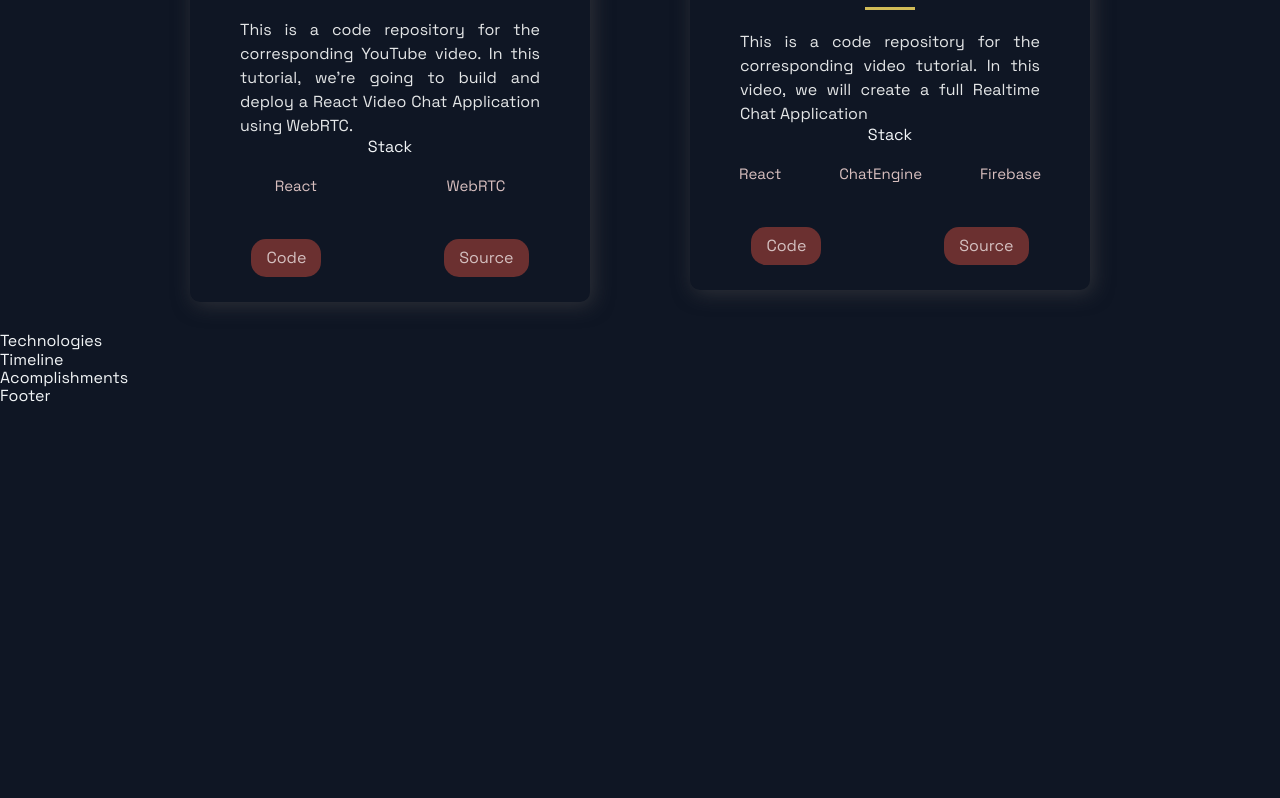
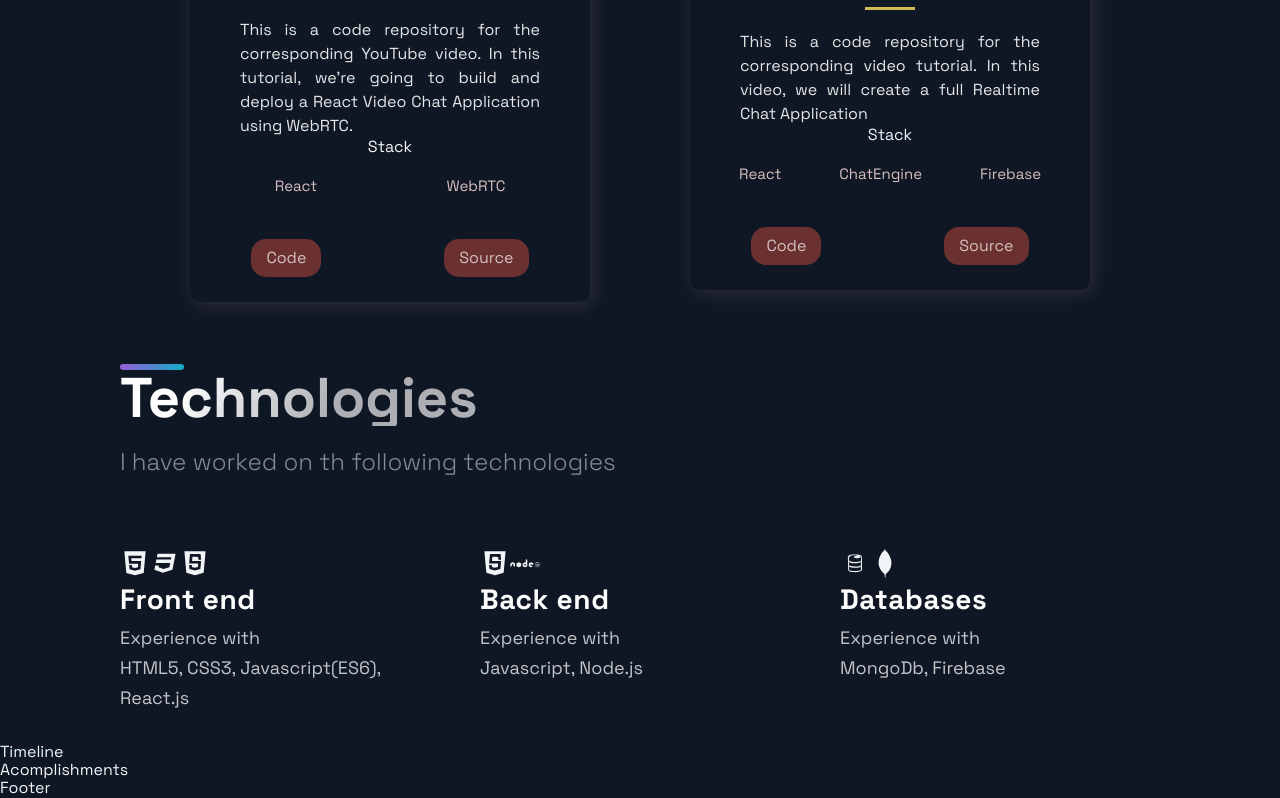
Before and after one commit to Harshil-Dalal5121/porfolio, a Next.js app: page / in a window 1280 px wide. Shown: the part 1758-2556 px from the top of the page. Before the commit the page ends 2164 px from the top, so only its background shows below. Built offline with nearby package versions, Linux system fonts and the light colour scheme.

Commit message:
Technologies added

```diff
--- a/src/components/Technologies/Technologies.js
+++ b/src/components/Technologies/Technologies.js
@@ -1,12 +1,52 @@
 import React from 'react';
-import { DiFirebase, DiReact, DiZend } from 'react-icons/di';
+import { DiCss3Full, DiCssTricks, DiFirebase, DiHtml5, DiJavascript, DiMongodb, DiNodejs, DiReact, DiRequirejs, DiSqllite, DiZend } from 'react-icons/di';
 import { Section, SectionDivider, SectionText, SectionTitle } from '../../styles/GlobalComponents';
 import { List, ListContainer, ListItem, ListParagraph, ListTitle } from './TechnologiesStyles';
 
-const Technologies = () =>  (
-  <div>
-    Technologies
-  </div>
+const Technologies = () => (
+  <Section id="tech">
+    <SectionDivider />
+    <SectionTitle>Technologies</SectionTitle>
+    <SectionText>
+      I have worked on th following technologies
+    </SectionText>
+    <List>
+      <ListItem>
+        <DiHtml5 size="3rem" />
+        <DiCss3Full size="3rem" />
+        <DiJavascript size="3rem" />
+        <ListContainer>
+          <ListTitle>Front end</ListTitle>
+          <ListParagraph>
+          Experience with <br />
+          HTML5, CSS3, Javascript(ES6), React.js
+          </ListParagraph>
+          </ListContainer>
+      </ListItem>
+      <ListItem>
+        <DiJavascript size="3rem" />
+        <DiNodejs size="3rem" />
+        <ListContainer>
+          <ListTitle>Back end</ListTitle>
+          <ListParagraph>
+          Experience with <br />
+          Javascript, Node.js
+          </ListParagraph>
+          </ListContainer>
+      </ListItem>
+      <ListItem>
+        <DiFirebase size="3rem" />
+        <DiMongodb size="3rem" />
+        <ListContainer>
+          <ListTitle>Databases</ListTitle>
+          <ListParagraph>
+          Experience with <br />
+          MongoDb, Firebase
+          </ListParagraph>
+          </ListContainer>
+      </ListItem>
+    </List>
+  </Section>
 );
 
 export default Technologies;
--- a/src/components/Technologies/TechnologiesStyles.js
+++ b/src/components/Technologies/TechnologiesStyles.js
@@ -99,7 +99,7 @@ export const ListParagraph = styled.p`
 
 export const ListItem = styled.li`
   max-width: 320px;
-  display: flex;
+  display: flex-row;
   flex-direction: column;
 
 @media ${props => props.theme.breakpoints.md}{
```
